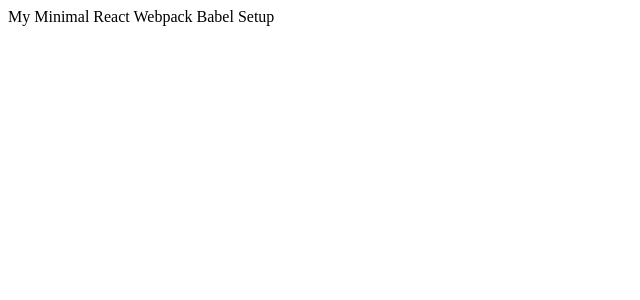
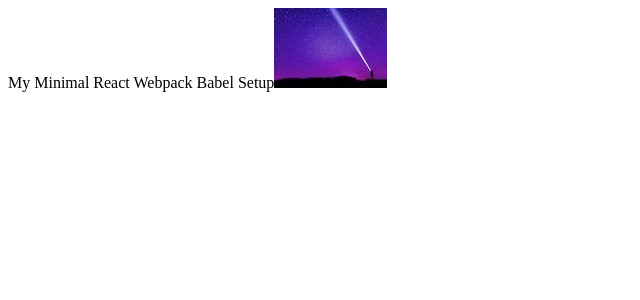
Before and after one commit to rwieruch/minimal-react-webpack-babel-setup, a React app: page / in a window 1280 px wide. Shown: the top 300 px of the page, without its empty margins (0-640 px from the left). Built offline with nearby package versions, Linux system fonts and the light colour scheme; the HTML template or start-up script is replaced by a standard one.

Commit message:
include image

```diff
--- a/package.json
+++ b/package.json
@@ -16,6 +16,7 @@
     "@babel/preset-react": "^7.0.0",
     "babel-loader": "^8.0.6",
     "react-hot-loader": "^4.12.10",
+    "url-loader": "^2.1.0",
     "webpack": "^4.39.1",
     "webpack-cli": "^3.3.6",
     "webpack-dev-server": "^3.7.2"
--- a/src/App.js
+++ b/src/App.js
@@ -1,6 +1,12 @@
 import React from 'react';
 
-const App = ({ title }) =>
-  <div>{title}</div>;
+import MyImage from './assets/images/myimage.jpg';
+
+const App = ({ title }) => (
+  <div>
+    <span>{title}</span>
+    <img src={MyImage} alt="torchlight in the sky" />
+  </div>
+);
 
 export default App;
--- a/webpack.config.js
+++ b/webpack.config.js
@@ -7,23 +7,27 @@
       {
         test: /\.(js|jsx)$/,
         exclude: /node_modules/,
-        use: ['babel-loader']
-      }
-    ]
+        use: ['babel-loader'],
+      },
+      {
+        test: /\.(jpg|png)$/,
+        use: {
+          loader: 'url-loader',
+        },
+      },
+    ],
   },
   resolve: {
-    extensions: ['*', '.js', '.jsx']
+    extensions: ['*', '.js', '.jsx'],
   },
   output: {
     path: __dirname + '/dist',
     publicPath: '/',
-    filename: 'bundle.js'
+    filename: 'bundle.js',
   },
-  plugins: [
-    new webpack.HotModuleReplacementPlugin()
-  ],
+  plugins: [new webpack.HotModuleReplacementPlugin()],
   devServer: {
     contentBase: './dist',
-    hot: true
-  }
+    hot: true,
+  },
 };
```
Also changed, not shown: src/assets/images/myimage.jpg (added), 1 other file (tests, documents, lock files or other folders).
